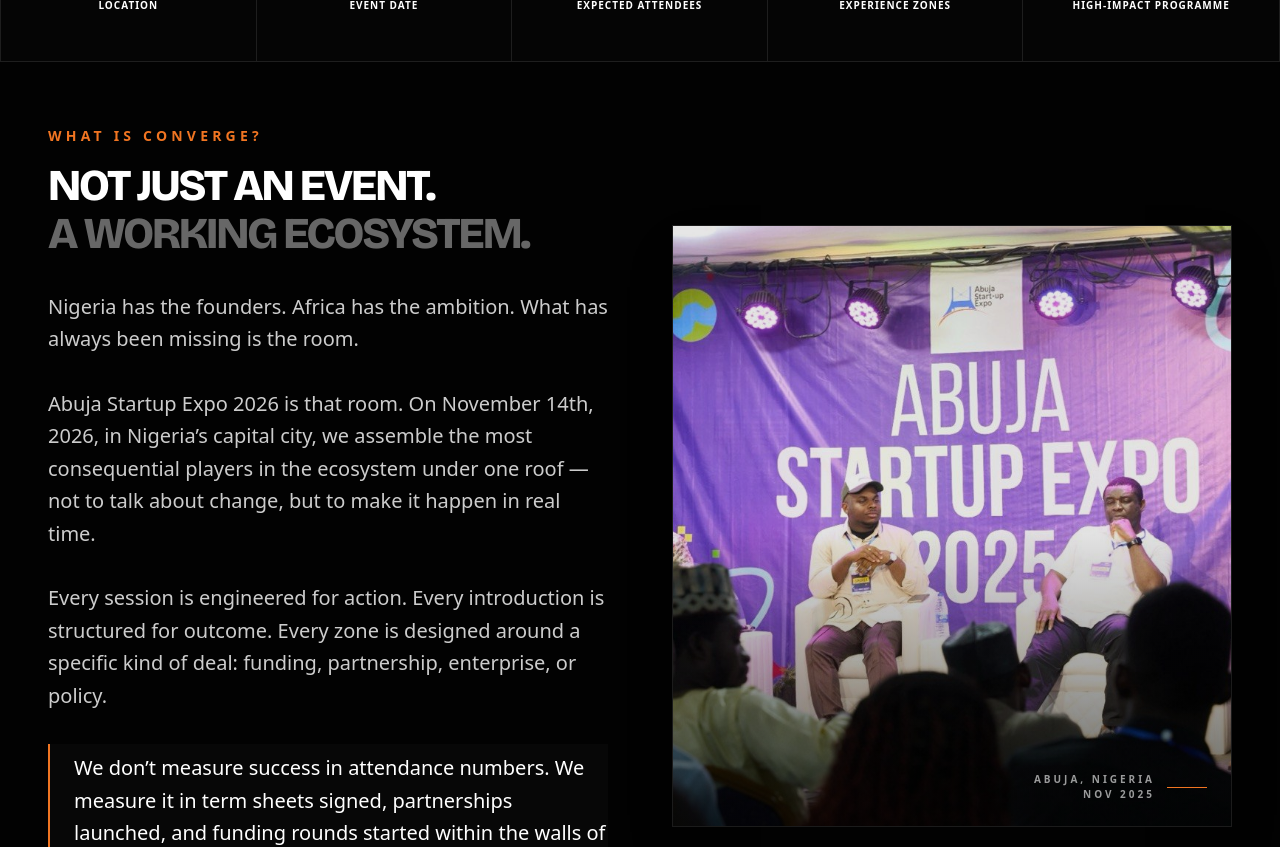
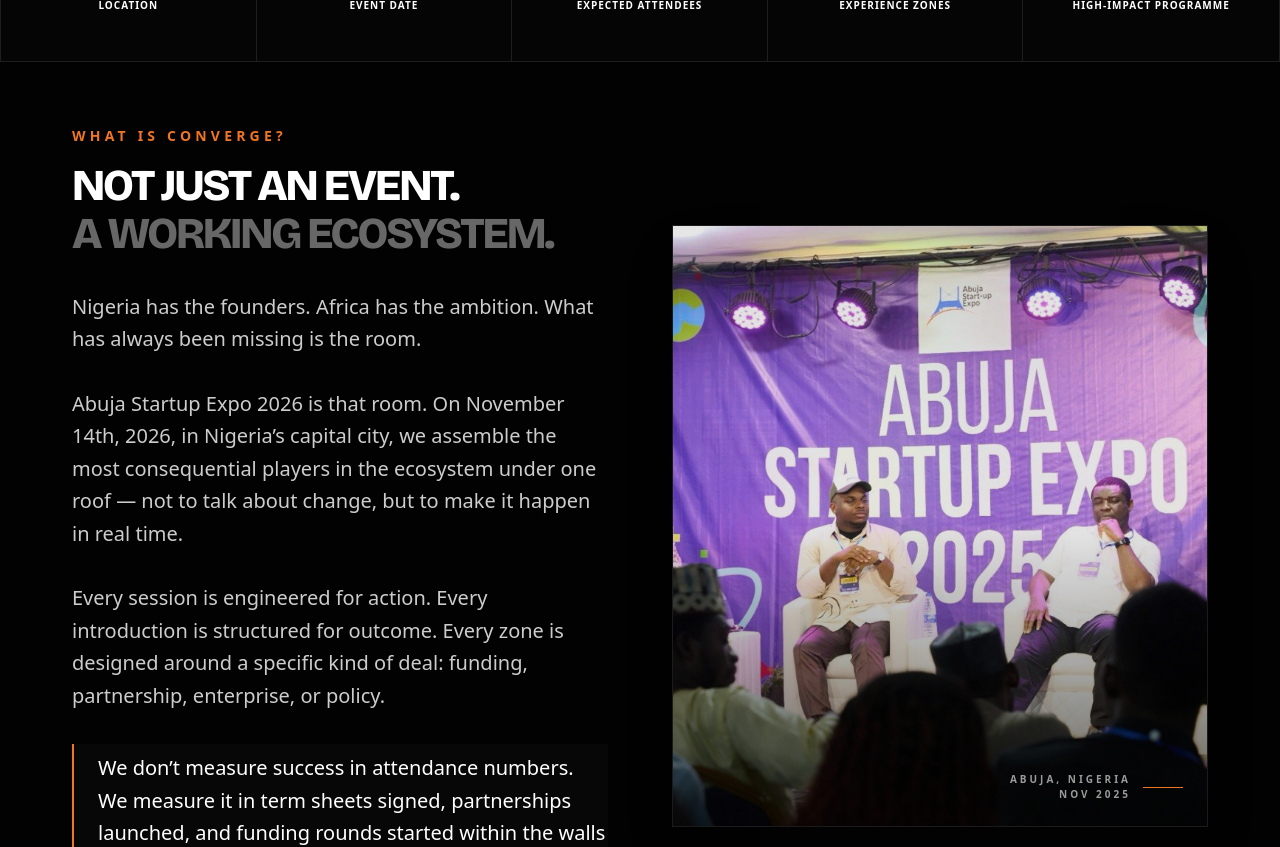
Before and after one commit to oreokunade/ASE, a React (Vite) app: page / in a window 1280 px wide. Shown: the part 900-1747 px from the top of the page. Built offline with nearby package versions, Linux system fonts and the light colour scheme; a web font is replaced by a local one.

Commit message:
Standardize container widths and horizontal padding for global margin alignment

```diff
--- a/src/App.tsx
+++ b/src/App.tsx
@@ -330,7 +330,7 @@
 function ManifestoSection() {
   return (
     <section id="about" className="section-padding border-b border-white/10 bg-[#020202]">
-      <div className="max-w-[1400px] mx-auto">
+      <div className="max-w-[1400px] mx-auto px-2 md:px-6">
         <div className="text-brand-primary font-black text-xs md:text-sm tracking-[0.3em] uppercase mb-4">What Is CONVERGE?</div>
 
         <div className="grid lg:grid-cols-12 gap-16 mb-24 items-center">
@@ -481,7 +481,7 @@
 
   return (
     <section id="experience" className="py-8 md:py-24 border-b border-white/10 bg-[#050505]">
-      <div className="max-w-[1550px] mx-auto px-2 md:px-6">
+      <div className="max-w-[1400px] mx-auto px-2 md:px-6">
         <div className="grid lg:grid-cols-12 gap-10 md:gap-16 mb-20 items-end">
           <div className="lg:col-span-7">
             <motion.div initial={{ opacity: 0, y: 20 }} whileInView={{ opacity: 1, y: 0 }} viewport={{ once: true }} className="text-brand-primary font-black text-xs md:text-sm tracking-[0.3em] uppercase mb-4">The Experience</motion.div>
```
